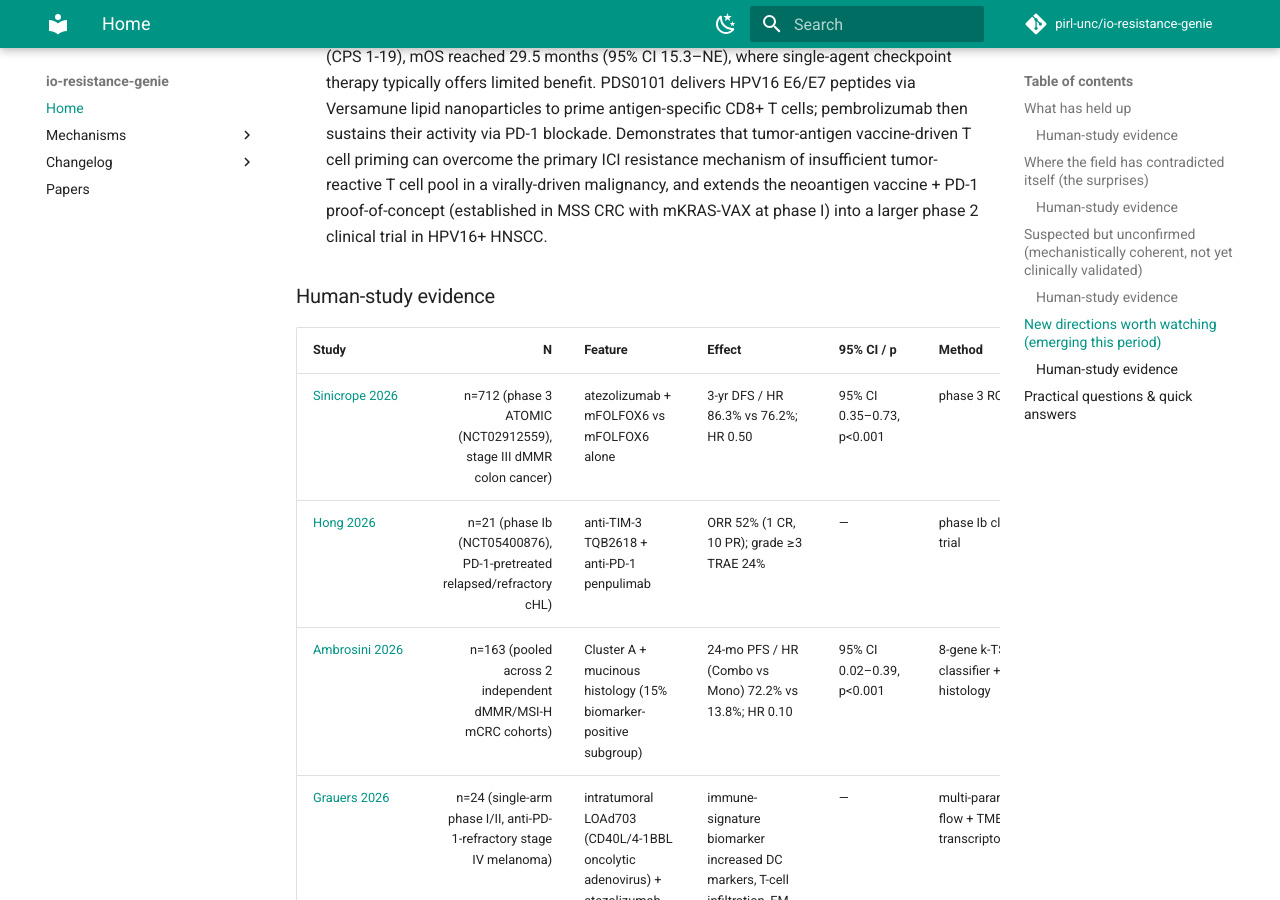
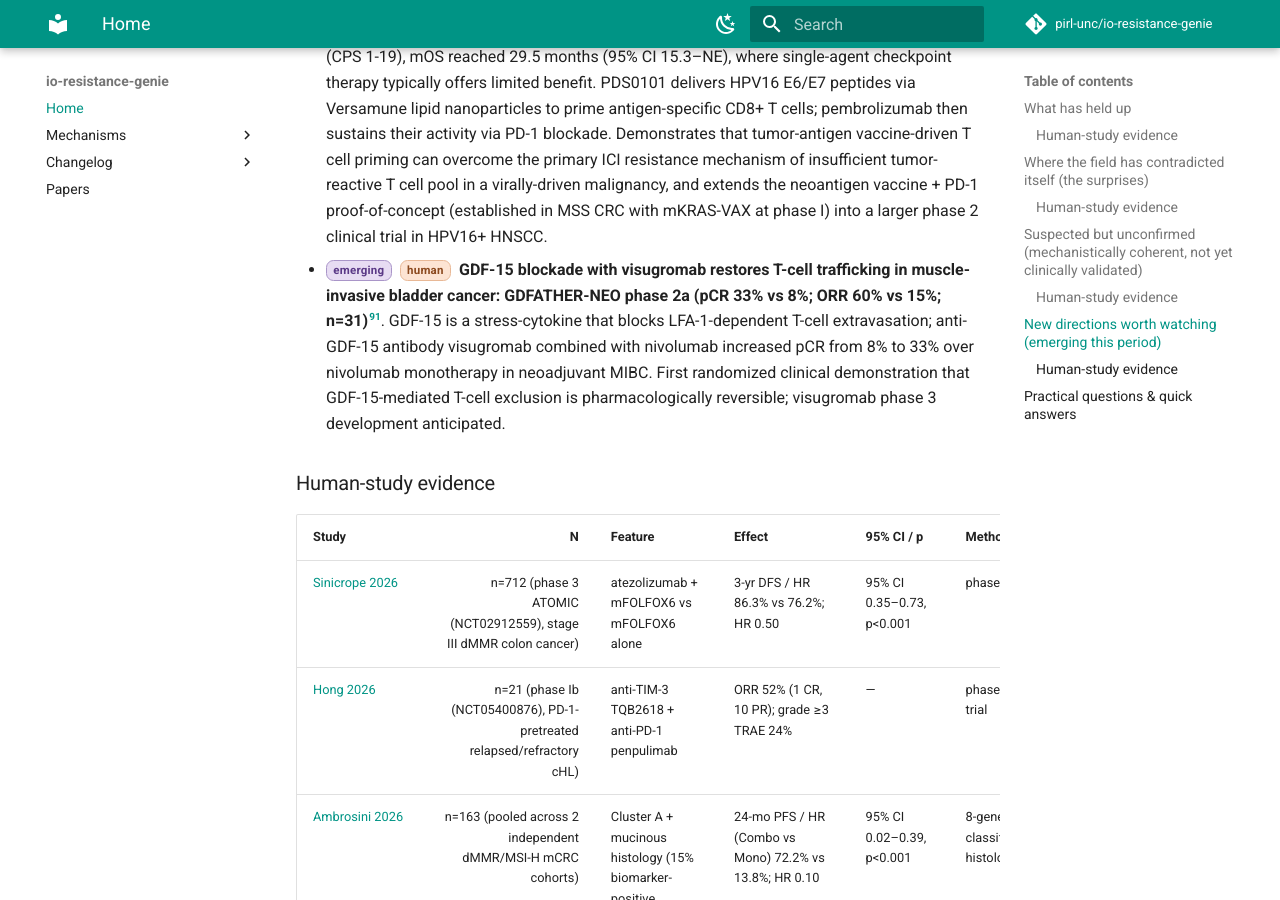
Before and after one commit to pirl-unc/io-resistance-genie, an MkDocs documentation site: the page built from docs/index.md, in a window 1280 px wide and 900 px high, scrolled down 18634 px. Built offline with MkDocs 1.6.1 and Material for MkDocs 9.7.7, drawn with Linux system fonts in a browser that asks for light colours; comment, search, counter and statistics services are not loaded; some of the changed text lies outside the part shown.

Commit message:
chore: literature update 2026-11-15 — 1 novel, 0 refined, 0 challenged
Novel (1):
- tme_exclusion/emerging: GDF-15 blockade with visugromab in neoadjuvant MIBC
  (GDFATHER-NEO phase 2a; Necchi 2026, Nat Med; pCR 33% vs 8%;
  DOI: 10.1038/s41591-026-04740-9)

Changes:
- docs/index.md: new emerging bullet + footnote + STUDY-TABLE row
- docs/mechanisms/tme-exclusion.md: new Emerging bullet + footnote + STUDY-TABLE row
- docs/changelog/2026-11-15.md: new changelog
- data/knowledge_state.json: updated last_run, synthesis_summary, top_claims (+1)
- data/papers.jsonl: +1 record (1084 total)
- data/extractions.jsonl: +1 record (99 total)
- docs/papers.md: rebuilt appendix (1084 papers)

Co-Authored-By: Claude Sonnet 4.6 <noreply@anthropic.com>
Claude-Session: https://claude.ai/code/session_01DexhgjJF1Lr9MjMxtNZ5yJ

```diff
--- a/docs/index.md
+++ b/docs/index.md
@@ -151,6 +151,7 @@ Known initial findings that later weakened under replication or didn't translate
 - <span class="tier tier-emerg">emerging</span> <span class="sp sp-mouse">mouse</span> **Tumor-cell GSK3β drives a fumarate-dependent neutrophil immunosuppressive switch in CRC; GSK3β inhibition (tideglusib) + anti-PD-1 restores anti-tumor immunity in preclinical models** (He, Yang, Wu et al. 2026, Nature Cancer)[^doi:10.1038/s43018-026-01253-9]. GSK3β phosphorylates H1FX to upregulate glycolysis and fumarate production; tumor-derived fumarate enters the TME and epigenetically reprograms neutrophils via H3K36 dimethylation into an immunosuppressive state. Identifies a metabolic-epigenetic axis connecting tumor glycolysis to innate myeloid cell reprogramming as a CRC-specific ICI resistance mechanism; tideglusib is a clinical-stage GSK3β inhibitor with an existing human safety profile. First evidence that fumarate — a metabolite previously linked to SDH-mutant epigenetic silencing inside tumor cells — can act as a paracrine immunosuppressive signal in the TME.
 - <span class="tier tier-emerg">emerging</span> <span class="sp sp-human">human</span> <span class="sp sp-mouse">mouse</span> **Tumor-intrinsic SIRPα, transcriptionally activated by YY1, drives anti-PD-1 resistance in esophageal cancer by suppressing apoptosis via PI3K/AKT and independently promoting T-cell exhaustion through a CD47-independent mechanism** (2026, BMC Medicine)[^doi:10.1186/s12916-026-05213-z]. Validated in 322 ESCC tumor samples, 161 paracancerous tissues, and a 21-sample scRNA-seq cohort across multiple ESCC patient datasets; AAV9-delivered shSIRPα + pembrolizumab shows efficacy in humanized mouse models. Reframes SIRPα — traditionally studied as a myeloid cell surface receptor mediating "don't eat me" signaling via CD47 — as a tumor-cell–intrinsic resistance driver with a separate YY1-PI3K/AKT-apoptosis axis; the CD47-independence of the T-cell exhaustion arm identifies a new axis outside canonical myeloid-macrophage checkpoint biology.
 - <span class="tier tier-emerg">emerging</span> <span class="sp sp-human">human</span> **VERSATILE-002 phase 2: HPV16-targeted T cell vaccine (PDS0101/Versamune HPV) + pembrolizumab achieves 39.3-month median OS in ICI-naive HPV16+ R/M HNSCC** (Weiss et al. 2026, JAMA Oncology)[^doi:10.1001/jamaoncol.2026.3492]. Among 53 ICI-naive patients with CPS ≥1 (mITT), ORR 36% and mOS 39.3 months (95% CI 23.9–NE) — nearly 3× historical pembrolizumab monotherapy benchmarks (~13–20 months). In the low PD-L1 subgroup (CPS 1-19), mOS reached 29.5 months (95% CI 15.3–NE), where single-agent checkpoint therapy typically offers limited benefit. PDS0101 delivers HPV16 E6/E7 peptides via Versamune lipid nanoparticles to prime antigen-specific CD8+ T cells; pembrolizumab then sustains their activity via PD-1 blockade. Demonstrates that tumor-antigen vaccine-driven T cell priming can overcome the primary ICI resistance mechanism of insufficient tumor-reactive T cell pool in a virally-driven malignancy, and extends the neoantigen vaccine + PD-1 proof-of-concept (established in MSS CRC with mKRAS-VAX at phase I) into a larger phase 2 clinical trial in HPV16+ HNSCC.
+- <span class="tier tier-emerg">emerging</span> <span class="sp sp-human">human</span> **GDF-15 blockade with visugromab restores T-cell trafficking in muscle-invasive bladder cancer: GDFATHER-NEO phase 2a (pCR 33% vs 8%; ORR 60% vs 15%; n=31)**[^doi:10.1038/s41591-026-04740-9]. GDF-15 is a stress-cytokine that blocks LFA-1-dependent T-cell extravasation; anti-GDF-15 antibody visugromab combined with nivolumab increased pCR from 8% to 33% over nivolumab monotherapy in neoadjuvant MIBC. First randomized clinical demonstration that GDF-15-mediated T-cell exclusion is pharmacologically reversible; visugromab phase 3 development anticipated.
 
 <!-- STUDY-TABLE:START page=index tier=emerging -->
 ### Human-study evidence
@@ -176,6 +177,7 @@ Known initial findings that later weakened under replication or didn't translate
 | [(unknown) 2026](https://doi.org/10.1016/j.ccell.2026.08.007) | n=241 (241 patients, 441 samples, 10 cancer types; longitudinal scRNA-seq atlas) | TIME subtype transition trajectory (baseline to on-treatment) — inflamed, myeloid-dominant, B-cell-enriched, or excluded subtype | ORR; OS Favorable transition (→inflamed or B-cell-enriched) vs. myeloid persistence/shift; transition outperforms baseline subtype for response prediction | — | Longitudinal scRNA-seq; 77 immune/stromal cell subtypes; 4 conserved TIME subtypes defined pan-cancer |
 | [(authors 2026](https://doi.org/10.1186/s12916-026-05213-z) | n=322 (322 ESCC tumor samples + 161 paracancerous tissues + 21-sample scRNA-seq cohort) | Tumor-intrinsic SIRPα expression (YY1-driven) | OS/ORR correlation High SIRPα associated with anti-PD-1 resistance (validated across multiple ESCC datasets) | — | IHC + scRNA-seq + WES |
 | [Weiss 2026](https://doi.org/10.1001/jamaoncol.2026.3492) | n=53 (mITT population with CPS ≥1; ICI-naive) | HPV16-targeted T cell vaccine (PDS0101) + pembrolizumab in HPV16+ R/M HNSCC | OS mOS 39.3 mo (CPS ≥1); 29.5 mo (CPS 1-19); ORR 36% | CPS ≥1: 95% CI 23.9–NE; CPS 1-19: 95% CI 15.3–NE | Phase 2 nonrandomized clinical trial |
+| [Necchi 2026](https://doi.org/10.1038/s41591-026-04740-9) | n=31 (phase 2a GDFATHER-NEO (NCT06059547), 4 Italian centers, neoadjuvant MIBC; 16 visugromab+nivolumab, 15 placebo+nivolumab) | GDF-15 blockade (visugromab + nivolumab vs nivolumab + placebo) | pCR pCR 33% vs 8%; ORR 60% vs 15%; MPR 60% vs 23% | — | phase 2a neoadjuvant RCT |
 <!-- STUDY-TABLE:END -->
 
 
@@ -283,3 +285,4 @@ See per-mechanism deep dives in the navigation. The [papers appendix](papers.md)
 [^doi:10.1001/jamaoncol.2026.3492]: Weiss J et al. 2026 JAMA Oncology — VERSATILE-002 phase 2 nonrandomized trial; PDS0101 (HPV16 E6/E7 Versamune vaccine) + pembrolizumab in HPV16+ R/M HNSCC; mOS 39.3 mo (CPS ≥1, n=53), 29.5 mo (CPS 1-19); ORR 36%; first clinical evidence that HPV16-targeted neoantigen vaccination overcomes primary PD-1 resistance in low PD-L1 HNSCC. [Link](https://doi.org/10.1001/jamaoncol.2026.3492).
 [^doi:10.1038/s43018-026-01253-9]: He et al. 2026 Nature Cancer — intestinal epithelial GSK3β phosphorylates H1FX → glycolysis + fumarate production; tumor-derived fumarate reprograms neutrophils to immunosuppressive state via H3K36me2; tideglusib (GSK3β inhibitor) + anti-PD-1 restores anti-tumor immunity in CRC preclinical models. [Link](https://doi.org/10.1038/s43018-026-01253-9).
 [^doi:10.1186/s12916-026-05213-z]: 2026 BMC Medicine — tumor-intrinsic SIRPα activated by YY1 in ESCC drives anti-PD-1 resistance via YY1-SIRPα-PI3K/AKT (suppresses apoptosis) and CD47-independent T-cell exhaustion; validated in 322+161 ESCC samples + 21-sample scRNA-seq; shSIRPα-AAV9 + pembrolizumab efficacious in humanized mouse models. [Link](https://doi.org/10.1186/s12916-026-05213-z).
+[^doi:10.1038/s41591-026-04740-9]: Necchi 2026 Nat Med — GDFATHER-NEO phase 2a: visugromab (anti-GDF-15) + nivolumab vs nivolumab in neoadjuvant MIBC (n=31); pCR 33% vs 8%; ORR 60% vs 15%; first randomized clinical demonstration that GDF-15-mediated T-cell exclusion is pharmacologically reversible. [Link](https://doi.org/10.1038/s41591-026-04740-9).
```
Also changed, not shown: docs/changelog/2026-11-15.md (added, +9 -0 lines), docs/mechanisms/tme-exclusion.md (+3 -0 lines), docs/papers.md (+2 -1 lines), 3 other files.
